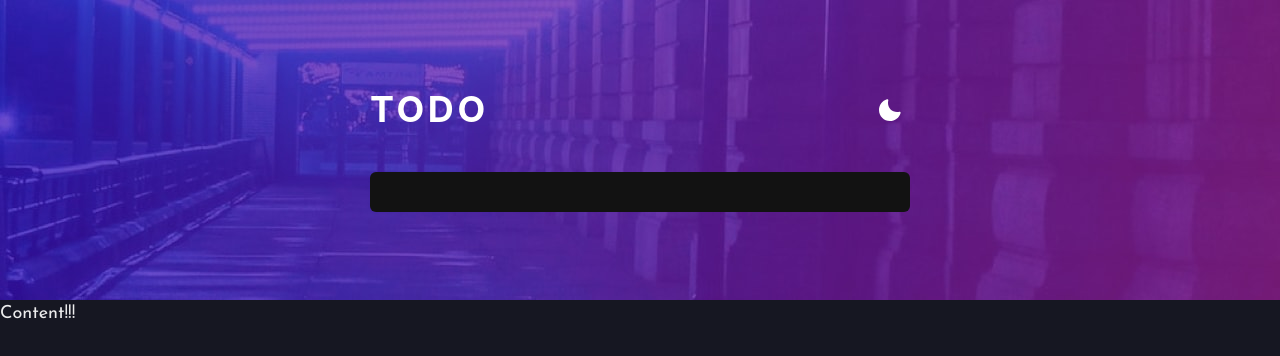
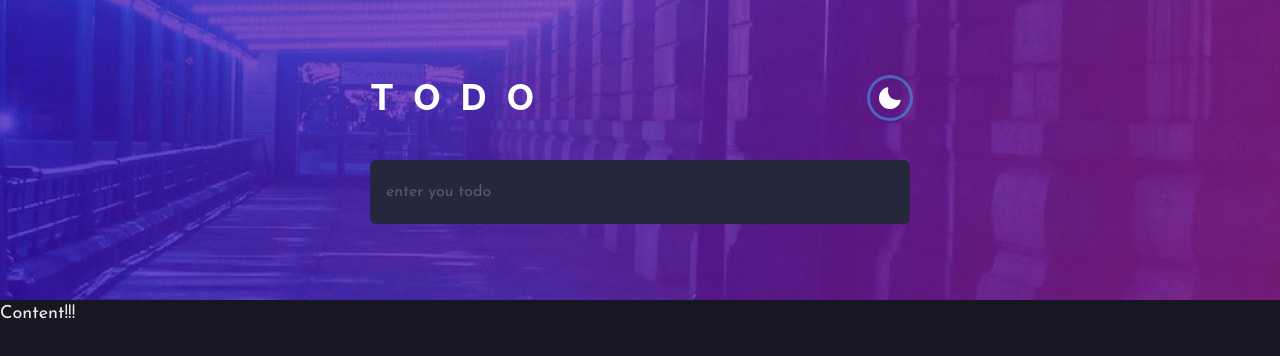
Before and after one commit to calebesg/todo-app, a React (Vite) app: page / in a window 1280 px wide. Shown: the top 356 px of the page. Built offline with nearby package versions, Linux system fonts and the light colour scheme.

Commit message:
created base header component

```diff
--- a/src/components/FormCreateTodo.tsx
+++ b/src/components/FormCreateTodo.tsx
@@ -1,10 +1,9 @@
-import { FormControl, Input, useStyleConfig } from '@chakra-ui/react'
+import { FormControl, Input, useColorMode } from '@chakra-ui/react'
 import { useState } from 'react'
 
 export function FormCreateTodo() {
   const [text, setText] = useState('')
-
-  const styles = useStyleConfig('Input', { variant: 'solid' })
+  const { colorMode } = useColorMode()
 
   function handleSubmit(key: string) {
     if (key !== 'Enter') return
@@ -14,8 +13,11 @@ export function FormCreateTodo() {
   return (
     <FormControl onKeyDownCapture={e => handleSubmit(e.code)}>
       <Input
-        __css={styles}
         value={text}
+        background={colorMode === 'dark' ? 'grayish.900' : 'grayish.50'}
+        border="none"
+        h="16"
+        placeholder="enter you todo"
         onChange={e => setText(e.target.value)}
         type="text"
         aria-label="enter a new todo"
--- a/src/components/Header.tsx
+++ b/src/components/Header.tsx
@@ -26,7 +26,7 @@ export function Header({ children }: HeaderProps) {
     >
       <Flex flexDirection="column" maxW="540px" w="full" gap={10}>
         <Flex alignItems="center" justifyContent="space-between">
-          <Heading as="h1" textColor="white" letterSpacing="widest">
+          <Heading as="h1" textColor="white" letterSpacing="1.25rem">
             TODO
           </Heading>
           <ToggleThemeButton />
--- a/src/components/ToggleThemeButton.tsx
+++ b/src/components/ToggleThemeButton.tsx
@@ -1,5 +1,5 @@
 import { MoonIcon, SunIcon } from '@chakra-ui/icons'
-import { Button, useColorMode } from '@chakra-ui/react'
+import { Button, Text, useColorMode } from '@chakra-ui/react'
 
 export function ToggleThemeButton() {
   const { colorMode, toggleColorMode } = useColorMode()
@@ -8,11 +8,13 @@ export function ToggleThemeButton() {
     <Button
       w={10}
       h={10}
+      autoFocus
       rounded="full"
       bg="transparent"
       textColor="white"
       onClick={toggleColorMode}
     >
+      <Text srOnly>Toggle Theme</Text>
       {colorMode === 'light' ? (
         <SunIcon w={6} h={6} />
       ) : (
--- a/src/styles/components/Input.ts
+++ /dev/null
@@ -1,15 +0,0 @@
-import { ComponentStyleConfig } from '@chakra-ui/react'
-
-const Input: ComponentStyleConfig = {
-  variants: {
-    solid: {
-      background: 'black',
-      color: 'white',
-    },
-  },
-  defaultProps: {
-    variant: 'solid',
-  },
-}
-
-export default Input
--- a/src/styles/theme.ts
+++ b/src/styles/theme.ts
@@ -1,8 +1,6 @@
 import { extendTheme } from '@chakra-ui/react'
 import { mode } from '@chakra-ui/theme-tools'
 import { Dict } from '@chakra-ui/utils'
-
-import Input from './components/Input'
 
 const theme = {
   config: {
@@ -33,9 +31,6 @@ const theme = {
       500: 'hsl(280, 87%, 65%)',
     },
   },
-  components: {
-    Input,
-  },
   styles: {
     global: (props: Dict<any>) => ({
       body: {
```
